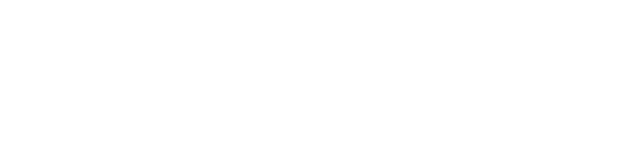
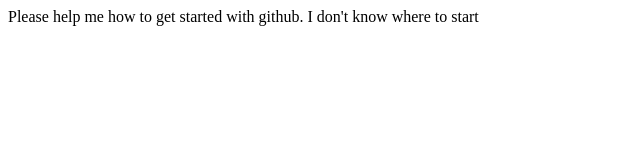
Before and after one commit to armand370/WebAd, a plain HTML site: page index.html in a window 1280 px wide. Shown: the whole page, without its empty margins (0-640 px from the left). Drawn offline with Linux system fonts and the light colour scheme.

Commit message:
Update index.html
Added asking for help

```diff
--- a/index.html
+++ b/index.html
@@ -1,4 +1,12 @@
 <html>
 
 
+<body>
+
+
+Please help me how to get started with github. I don't know where to start
+
+
+</body>
+
 </html>
```
